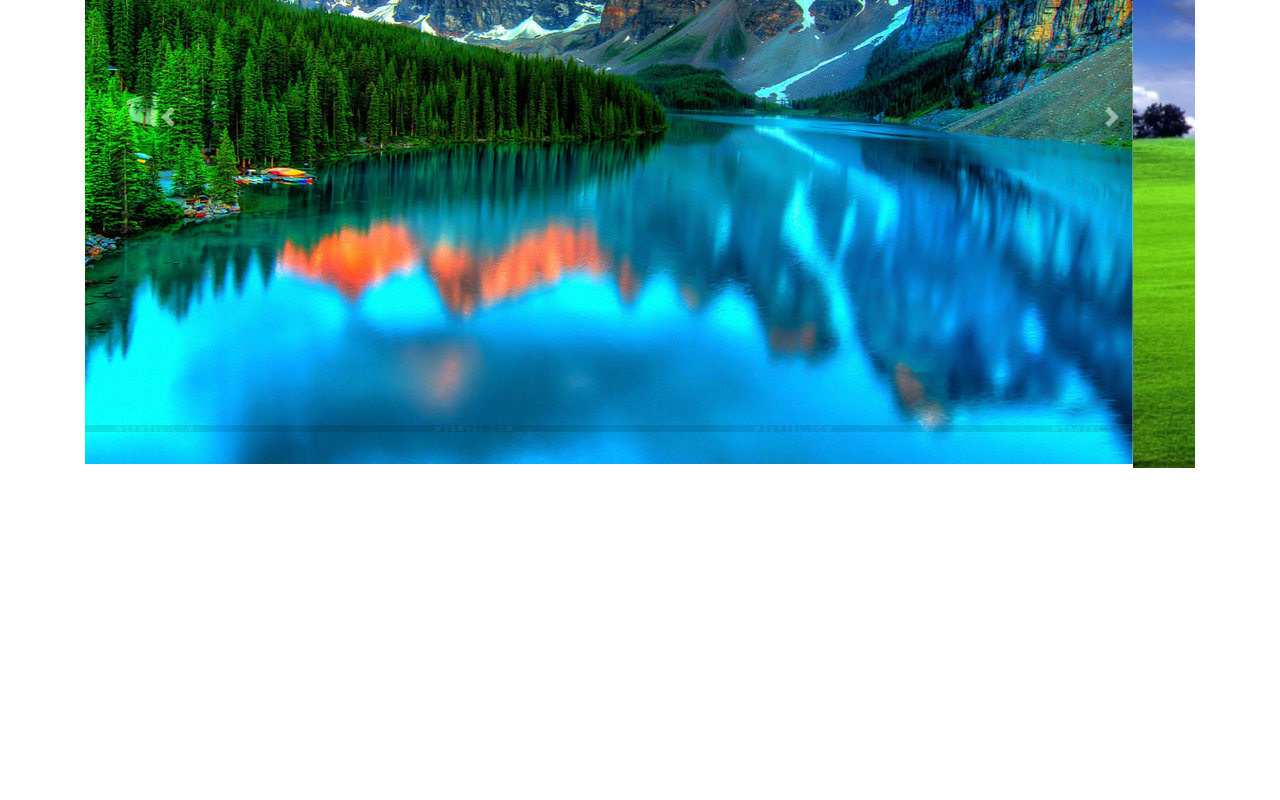
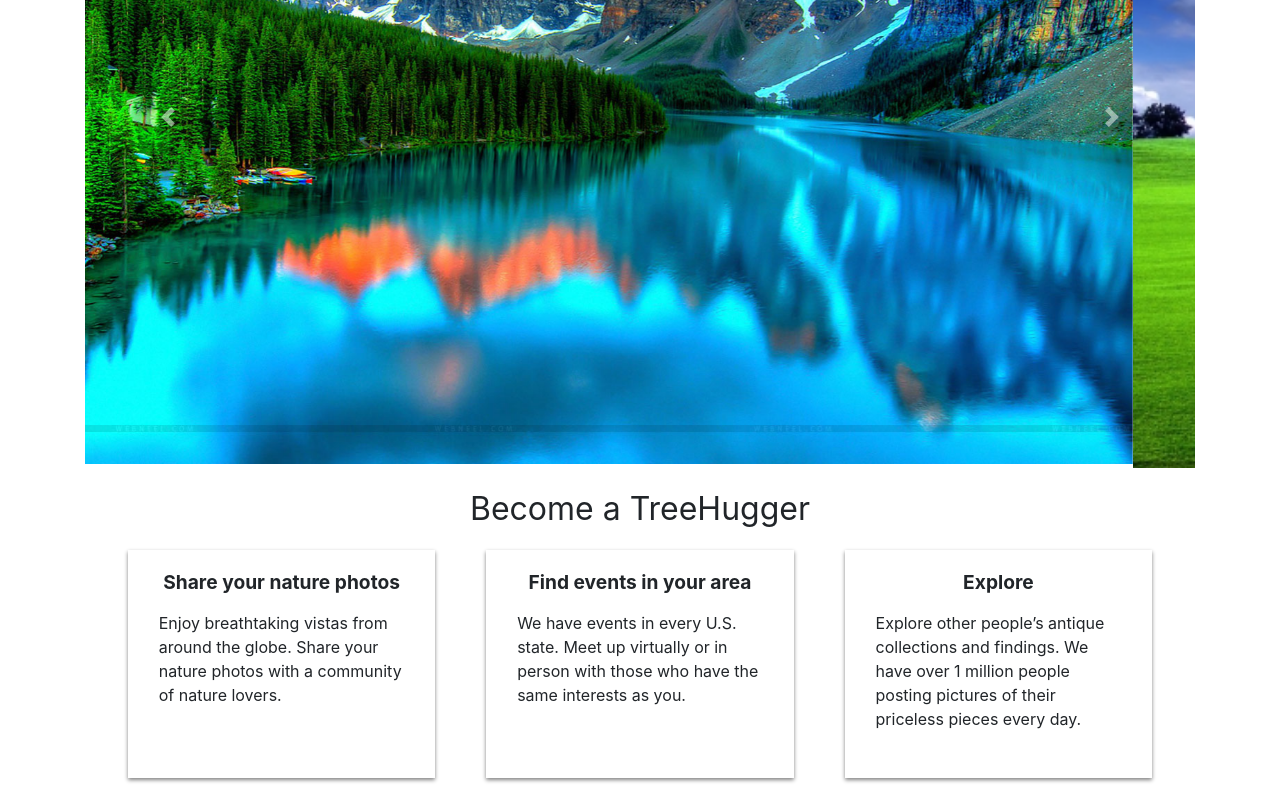
Before and after one commit to davisstacked/TreeHugger-client, a React (Create React App) app in the folder treehugger/: page / in a window 1280 px wide. Shown: the part 375-1175 px from the top of the page. Before the commit the page ends 843 px from the top, so only its background shows below. Built offline with nearby package versions, Linux system fonts and the light colour scheme.

Commit message:
Got some more of the home page done

```diff
--- /dev/null
+++ b/treehugger/src/components/HomeContent/HomeContent.css
@@ -0,0 +1,41 @@
+.about {
+	display: flex;
+	flex-direction: column;
+	justify-content: center;
+	width: 80vw;
+	align-items: center;
+	margin: 22px auto;
+}
+
+.about h3 {
+	font-size: 2em;
+	margin-bottom: 22px;
+	font-weight: normal;
+}
+
+.info {
+	padding: 2% 3% 3% 3%;
+	background-color: white;
+	margin: 0 15px;
+	width: 30%;
+	box-shadow: 0px 2px 4px gray;
+}
+
+.info:first-child {
+	margin-left: 0;
+}
+
+.info:last-child {
+	margin-right: 0;
+}
+
+.info h4 {
+	text-align: center;
+	margin-bottom: 7%;
+	font-size: 1.2em;
+}
+
+.aboutHolder {
+	display: flex;
+	justify-content: space-between;
+}
--- /dev/null
+++ b/treehugger/src/components/HomeContent/HomeContent.js
@@ -0,0 +1,37 @@
+import React from 'react'
+
+import './HomeContent.css'
+
+function HomeContent () {
+    return (
+		<div class="about">
+			<h3>Become a TreeHugger</h3>
+			<div class="aboutHolder">
+				<div class="info">
+					<h4><b>Share your nature photos</b></h4>
+					<p>
+						Enjoy breathtaking vistas from around the globe. Share your nature photos with a community of nature lovers.
+					</p>
+				</div>
+
+				<div class="info">
+					<h4><b>Find events in your area</b></h4>
+					<p>
+						We have events in every U.S. state. Meet up virtually or in person
+						with those who have the same interests as you.
+					</p>
+				</div>
+
+				<div class="info">
+					<h4><b>Explore</b></h4>
+					<p>
+						Explore other people’s antique collections and findings. We have
+						over 1 million people posting pictures of their priceless pieces
+						every day.
+					</p>
+				</div>
+			</div>
+		</div>
+)}
+
+export default HomeContent;
--- a/treehugger/src/pages/Home/Home.js
+++ b/treehugger/src/pages/Home/Home.js
@@ -1,5 +1,6 @@
 import React from 'react';
 import Carosel from '../../components/Carosel/Carosel';
+import HomeContent from '../../components/HomeContent/HomeContent';
 
 
 const Home = () => {
@@ -8,6 +9,7 @@ const Home = () => {
 
                     <h1>We're happy you're here.</h1>
                     <Carosel />
+                    <HomeContent />
         </div>
     );
 }
```
